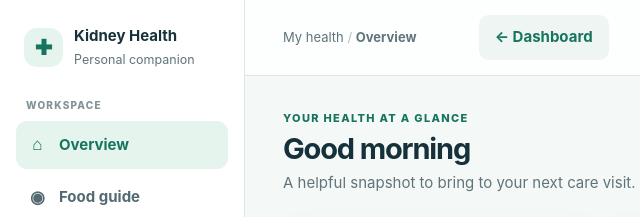
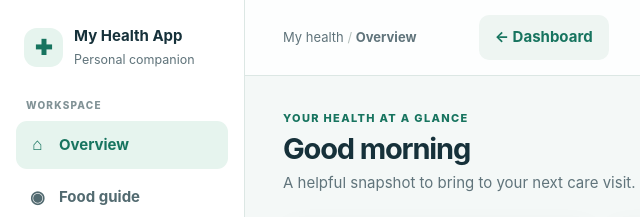
Before and after one commit to toto512/kidney-health-companion, a plain HTML site: page index.html in a window 1280 px wide. Shown: the top 217 px of the page, 0-640 px from the left. Drawn offline with Linux system fonts and the light colour scheme.

Commit message:
Rename app brand to My Health App

```diff
--- a/index.html
+++ b/index.html
@@ -17,7 +17,7 @@ body.easy-read{font-size:19px;line-height:1.65}body.easy-read #page-dashboard .q
 </head>
 <body>
 <div class="app">
-<aside class="sidebar"><div class="brand"><div class="brandmark">✚</div><div><strong>Kidney Health</strong><small>Personal companion</small></div></div><div><div class="nav-label">Workspace</div><nav class="nav" aria-label="Main navigation"><button class="active" data-page="dashboard"><span class="ico">⌂</span>Overview</button><button data-page="foods"><span class="ico">◉</span>Food guide</button><button data-page="tracking"><span class="ico">⌁</span>Health log</button><button data-page="profile"><span class="ico">♙</span>My profile</button><button data-page="tips"><span class="ico">✦</span>Tips</button></nav></div><div class="side-bottom">Your care, all in one place<br><span>Offline demo · this browser only</span></div></aside>
+<aside class="sidebar"><div class="brand"><div class="brandmark">✚</div><div><strong>My Health App</strong><small>Personal companion</small></div></div><div><div class="nav-label">Workspace</div><nav class="nav" aria-label="Main navigation"><button class="active" data-page="dashboard"><span class="ico">⌂</span>Overview</button><button data-page="foods"><span class="ico">◉</span>Food guide</button><button data-page="tracking"><span class="ico">⌁</span>Health log</button><button data-page="profile"><span class="ico">♙</span>My profile</button><button data-page="tips"><span class="ico">✦</span>Tips</button></nav></div><div class="side-bottom">Your care, all in one place<br><span>Offline demo · this browser only</span></div></aside>
 <main class="main"><header class="topbar"><div class="crumb">My health <span style="color:#b5c1bd">/</span> <b id="crumb">Overview</b></div><button class="btn secondary back-dashboard" id="backDashboard" type="button">← Dashboard</button><button class="easy-read-toggle" id="easyReadToggle" type="button" aria-pressed="false">Easy read: Off</button><button class="btn secondary read-page" id="readPage" type="button">Read this page aloud</button><div class="user-chip"><div class="avatar" id="avatar">G</div><span id="topName">Guest profile</span></div></header>
 <div class="content">
 <section class="page active" id="page-dashboard"><div class="heading"><div><div class="eyebrow">Your health at a glance</div><h1>Good morning<span id="greetName"></span></h1><p class="sub">A helpful snapshot to bring to your next care visit.</p></div><div class="date" id="today"></div></div>
```
